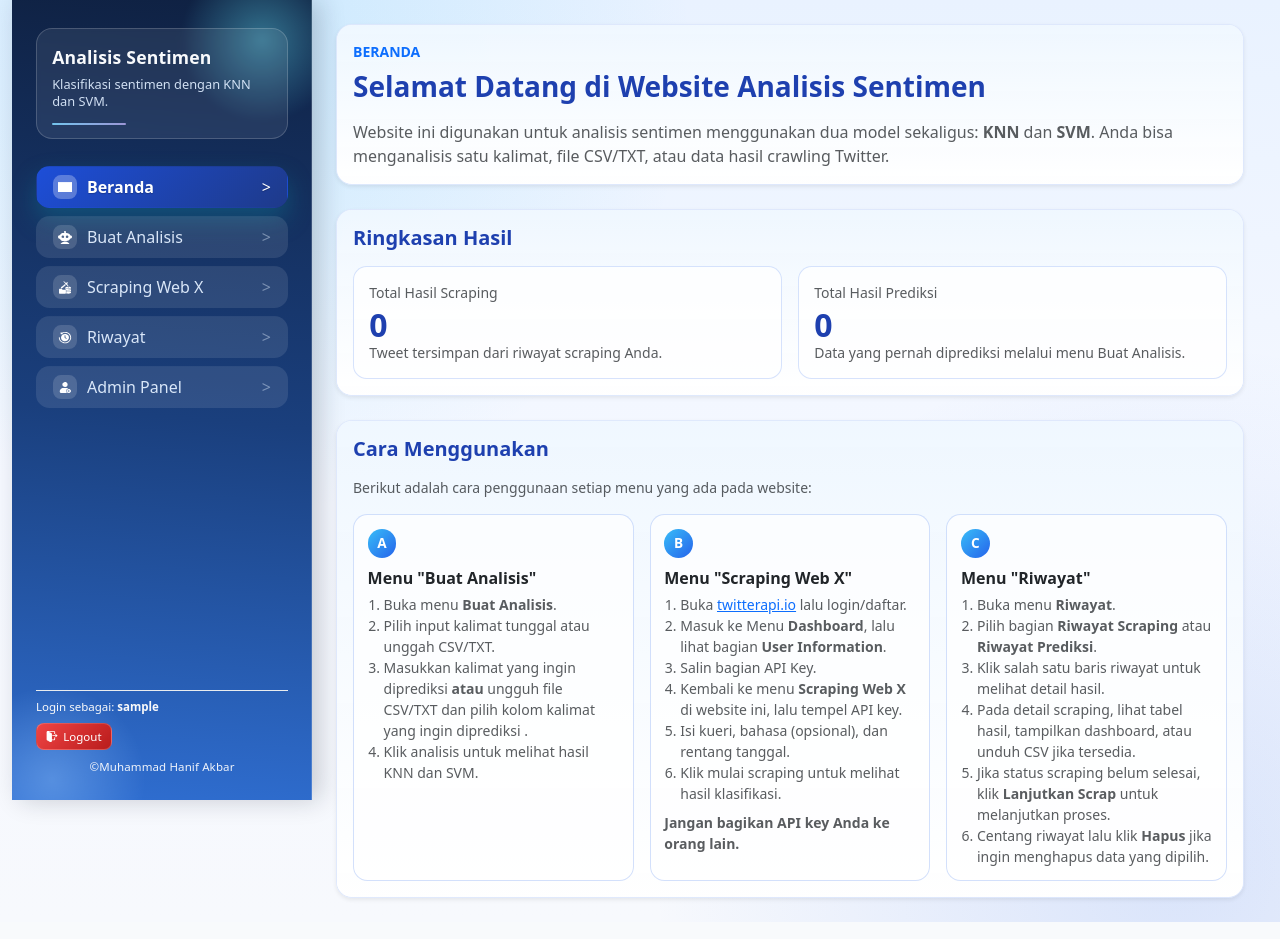
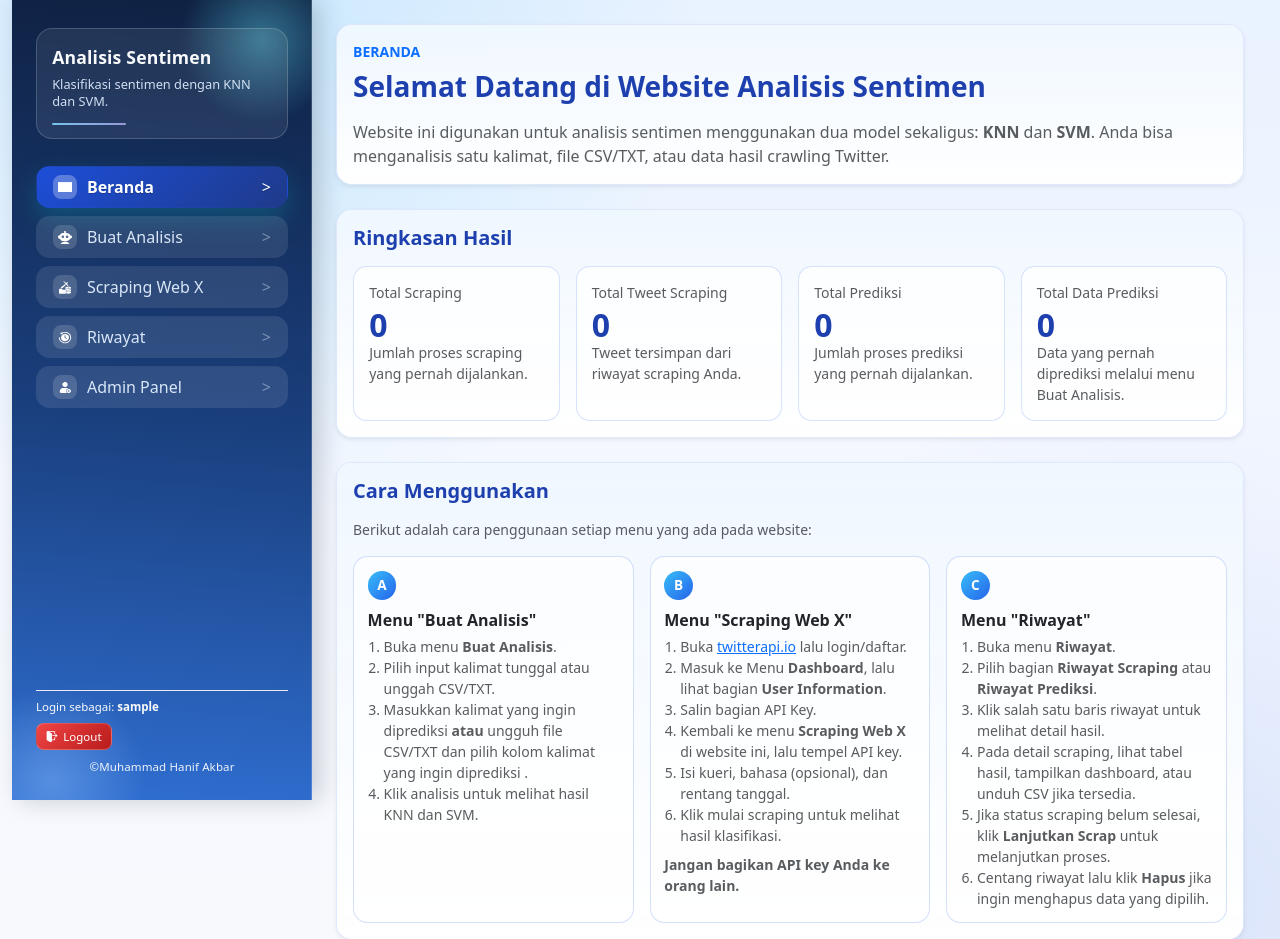
Before and after one commit to HanifAkb/WebSentimen, a Django app: page / in a window 1280 px wide. Shown: the top 939 px of the page. Run offline with Django 4.2, Linux system fonts and the light colour scheme; the visitor is signed in with stand-in values (Sample User, id 1); data that the repository does not hold is empty; grey boxes are pictures that could not be loaded.

Commit message:
Update homepage result summary

```diff
--- a/sentiment_app/templates/sentiment_app/beranda.html
+++ b/sentiment_app/templates/sentiment_app/beranda.html
@@ -20,16 +20,30 @@
             <div class="card-body">
                 <h2 class="h5 fw-semibold mb-3">Ringkasan Hasil</h2>
                 <div class="row g-3">
-                    <div class="col-md-6">
+                    <div class="col-md-6 col-xl-3">
                         <div class="beranda-stat h-100">
-                            <div class="small text-muted mb-1">Total Hasil Scraping</div>
+                            <div class="small text-muted mb-1">Total Scraping</div>
+                            <div class="beranda-stat-value">{{ total_scraping_count|default:0 }}</div>
+                            <div class="small text-muted">Jumlah proses scraping yang pernah dijalankan.</div>
+                        </div>
+                    </div>
+                    <div class="col-md-6 col-xl-3">
+                        <div class="beranda-stat h-100">
+                            <div class="small text-muted mb-1">Total Tweet Scraping</div>
                             <div class="beranda-stat-value">{{ total_scraping_results|default:0 }}</div>
                             <div class="small text-muted">Tweet tersimpan dari riwayat scraping Anda.</div>
                         </div>
                     </div>
-                    <div class="col-md-6">
+                    <div class="col-md-6 col-xl-3">
                         <div class="beranda-stat h-100">
-                            <div class="small text-muted mb-1">Total Hasil Prediksi</div>
+                            <div class="small text-muted mb-1">Total Prediksi</div>
+                            <div class="beranda-stat-value">{{ total_prediction_count|default:0 }}</div>
+                            <div class="small text-muted">Jumlah proses prediksi yang pernah dijalankan.</div>
+                        </div>
+                    </div>
+                    <div class="col-md-6 col-xl-3">
+                        <div class="beranda-stat h-100">
+                            <div class="small text-muted mb-1">Total Data Prediksi</div>
                             <div class="beranda-stat-value">{{ total_prediction_results|default:0 }}</div>
                             <div class="small text-muted">Data yang pernah diprediksi melalui menu Buat Analisis.</div>
                         </div>
--- a/sentiment_app/views.py
+++ b/sentiment_app/views.py
@@ -1595,14 +1595,18 @@ def predict_view(request: HttpRequest) -> HttpResponse:
 
 @login_required
 def beranda_view(request: HttpRequest) -> HttpResponse:
+    scrape_histories = ScrapeHistory.objects.filter(user=request.user)
+    prediction_histories = PredictionHistory.objects.filter(user=request.user)
     total_scraping_results = (
-        ScrapeHistory.objects.filter(user=request.user).aggregate(total=models.Sum("tweet_count")).get("total") or 0
+        scrape_histories.aggregate(total=models.Sum("tweet_count")).get("total") or 0
     )
     total_prediction_results = (
-        PredictionHistory.objects.filter(user=request.user).aggregate(total=models.Sum("sample_count")).get("total") or 0
+        prediction_histories.aggregate(total=models.Sum("sample_count")).get("total") or 0
     )
     context = {
+        "total_scraping_count": scrape_histories.count(),
         "total_scraping_results": total_scraping_results,
+        "total_prediction_count": prediction_histories.count(),
         "total_prediction_results": total_prediction_results,
     }
     return render(request, "sentiment_app/beranda.html", context)
```
Also changed, not shown: sentiment_app/tests/test_auth_history.py (+6 -2 lines), README.md.
